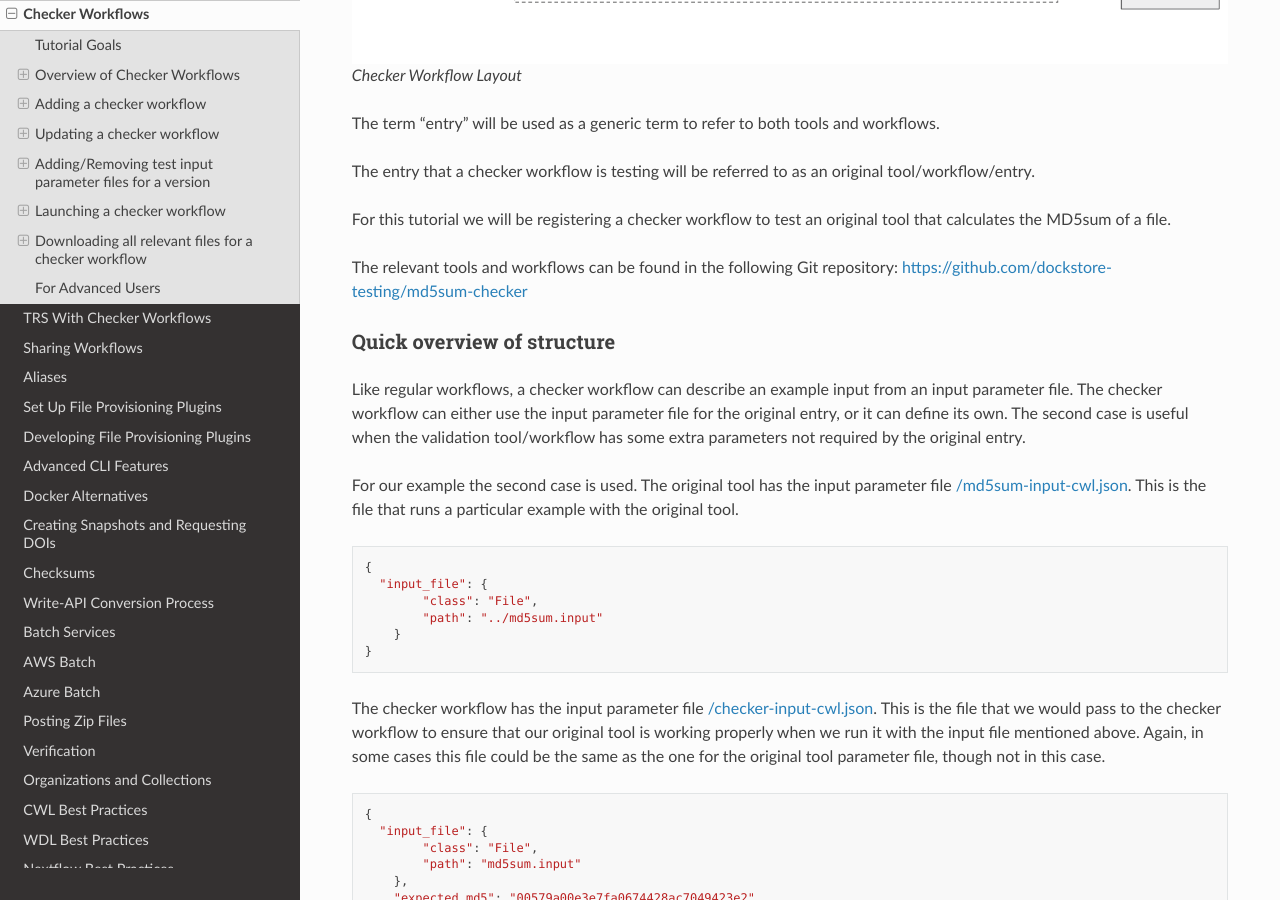
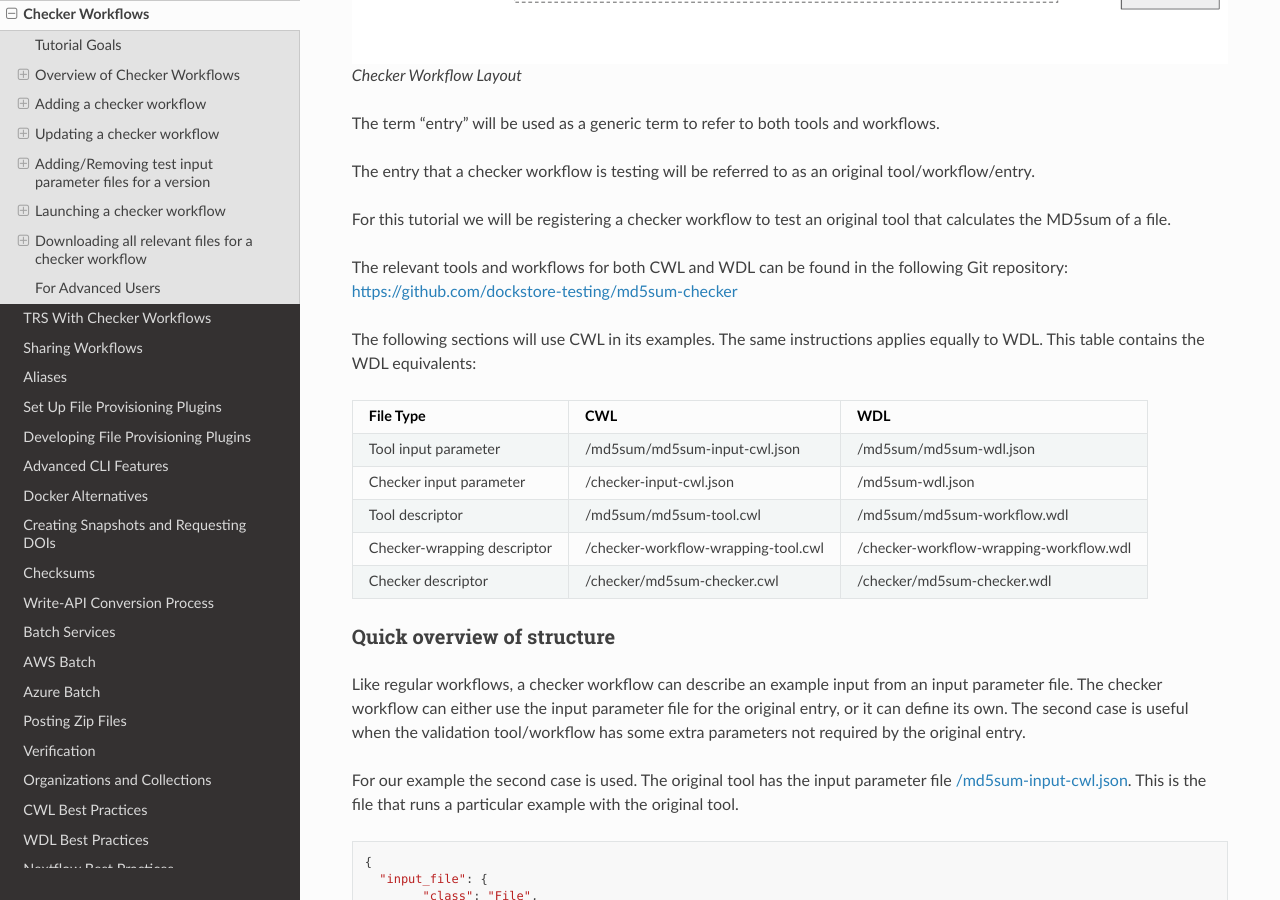
Before and after one commit to dockstore/dockstore-documentation, a Sphinx documentation site: the page built from docs/advanced-topics/checker-workflows.rst, in a window 1280 px wide and 900 px high, scrolled down 930 px. Built offline with Sphinx 7.4.7 and the Read the Docs theme 2.0.0, drawn with Linux system fonts in a browser that asks for light colours.

Commit message:
Add table for WDL equivalent

```diff
--- a/docs/advanced-topics/checker-workflows.rst
+++ b/docs/advanced-topics/checker-workflows.rst
@@ -41,8 +41,24 @@ original tool/workflow/entry.
 For this tutorial we will be registering a checker workflow to test an
 original tool that calculates the MD5sum of a file.
 
-The relevant tools and workflows can be found in the following Git
+The relevant tools and workflows for both CWL and WDL can be found in the following Git
 repository: https://github.com/dockstore-testing/md5sum-checker
+
+The following sections will use CWL in its examples. The same instructions applies equally to WDL. This table contains the WDL equivalents:
+
++-----------------------------+-------------------------------------+-----------------------------------------+
+| File Type                   | CWL                                 | WDL                                     |
++=============================+=====================================+=========================================+
+| Tool input parameter        | /md5sum/md5sum-input-cwl.json       | /md5sum/md5sum-wdl.json                 |
++-----------------------------+-------------------------------------+-----------------------------------------+
+| Checker input parameter     | /checker-input-cwl.json             | /md5sum-wdl.json                        |
++-----------------------------+-------------------------------------+-----------------------------------------+
+| Tool descriptor             | /md5sum/md5sum-tool.cwl             | /md5sum/md5sum-workflow.wdl             |
++-----------------------------+-------------------------------------+-----------------------------------------+
+| Checker-wrapping descriptor | /checker-workflow-wrapping-tool.cwl | /checker-workflow-wrapping-workflow.wdl |
++-----------------------------+-------------------------------------+-----------------------------------------+
+| Checker descriptor          | /checker/md5sum-checker.cwl         | /checker/md5sum-checker.wdl             |
++-----------------------------+-------------------------------------+-----------------------------------------+
 
 Quick overview of structure
 ~~~~~~~~~~~~~~~~~~~~~~~~~~~
```
